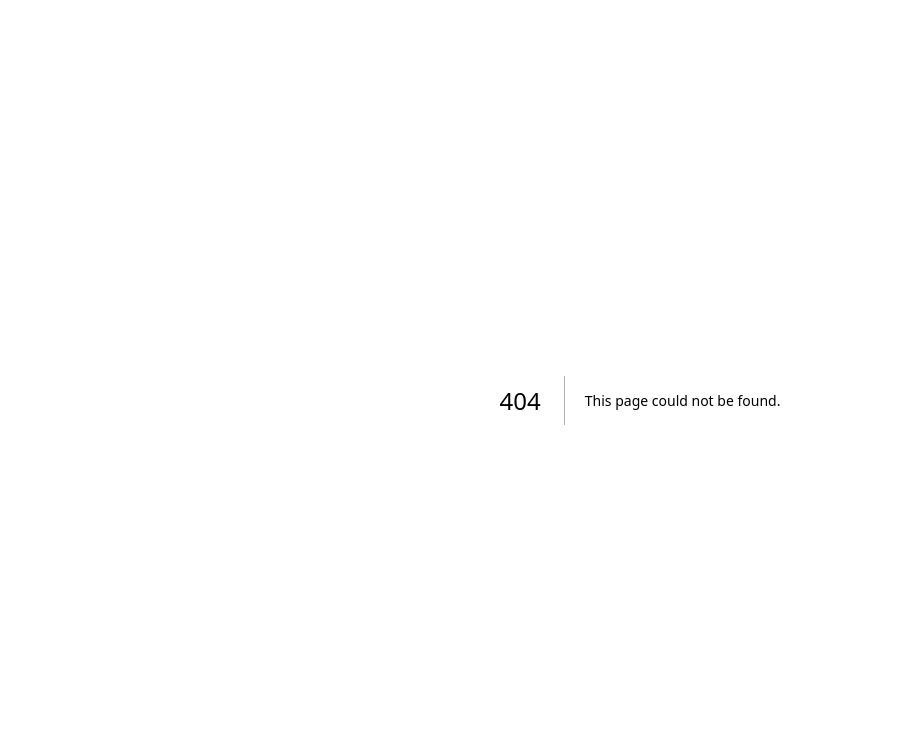
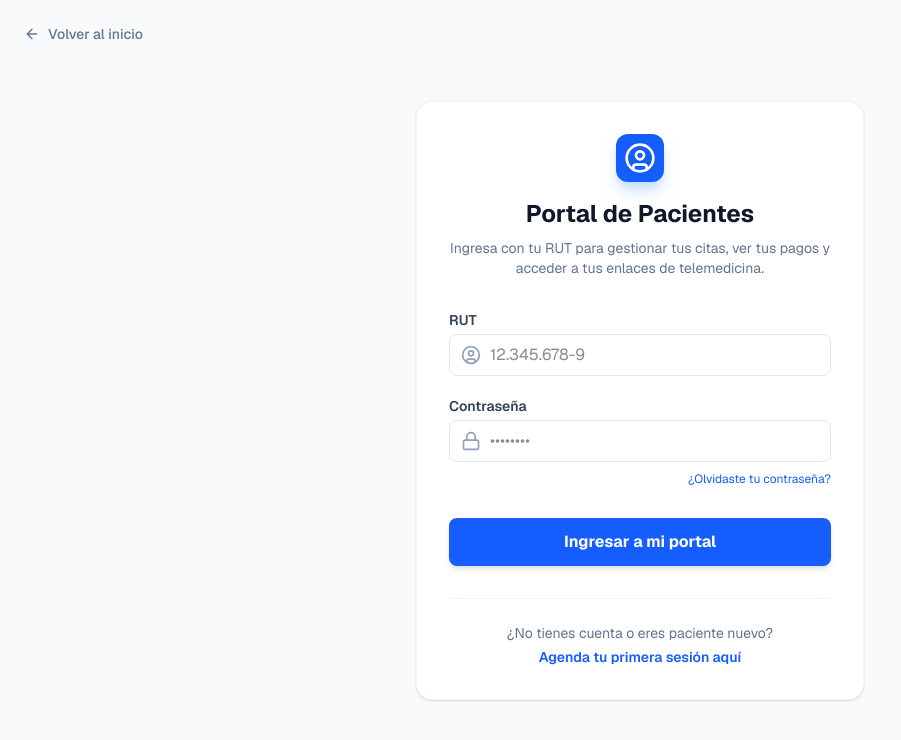
Before and after one commit to psjmirandac-art/sistema-clinico-om, a Next.js app: page /portal-pacientes in a window 1280 px wide. Before the commit this address had no page. Shown: the top 740 px of the page, without its empty margins (0-901 px from the left). Built offline with nearby package versions, Linux system fonts and the light colour scheme.

Commit message:
Activar boton hacia el portal de pacientes

```diff
--- a/app/page.tsx
+++ b/app/page.tsx
@@ -15,7 +15,7 @@ export default function LandingPage() {
           </div>
 
           <div className="flex items-center gap-4">
-            <Link href="#" className="text-sm font-medium text-slate-600 hover:text-blue-600 flex items-center gap-1 transition-colors">
+            <Link href="/portal-pacientes" className="text-sm font-medium text-slate-600 hover:text-blue-600 flex items-center gap-1 transition-colors">
               <UserCircle className="w-4 h-4" />
               Portal Pacientes
             </Link>
--- /dev/null
+++ b/app/portal-pacientes/page.tsx
@@ -0,0 +1,75 @@
+import Link from 'next/link';
+import { UserCircle, Lock, ArrowLeft } from 'lucide-react';
+
+export default function PortalPacientesLogin() {
+  return (
+    <div className="min-h-screen bg-slate-50 flex flex-col items-center justify-center p-4 font-sans">
+      {/* Botón para regresar */}
+      <div className="absolute top-6 left-6">
+        <Link href="/" className="text-slate-500 hover:text-blue-600 flex items-center gap-2 transition-colors font-medium text-sm">
+          <ArrowLeft className="w-4 h-4" />
+          Volver al inicio
+        </Link>
+      </div>
+
+      <div className="w-full max-w-md bg-white rounded-2xl shadow-sm border border-slate-100 p-8">
+        <div className="text-center mb-8">
+          <div className="w-12 h-12 bg-blue-600 rounded-xl flex items-center justify-center mx-auto mb-4 shadow-lg shadow-blue-200">
+            <UserCircle className="w-8 h-8 text-white" />
+          </div>
+          <h1 className="text-2xl font-bold text-slate-900">Portal de Pacientes</h1>
+          <p className="text-slate-500 text-sm mt-2">
+            Ingresa con tu RUT para gestionar tus citas, ver tus pagos y acceder a tus enlaces de telemedicina.
+          </p>
+        </div>
+
+        <form className="space-y-5">
+          <div>
+            <label className="block text-sm font-semibold text-slate-700 mb-1">RUT</label>
+            <div className="relative">
+              <div className="absolute inset-y-0 left-0 pl-3 flex items-center pointer-events-none">
+                <UserCircle className="h-5 w-5 text-slate-400" />
+              </div>
+              <input
+                type="text"
+                placeholder="12.345.678-9"
+                className="w-full pl-10 pr-3 py-2 border border-slate-200 rounded-lg focus:outline-none focus:ring-2 focus:ring-blue-600 focus:border-transparent transition-all"
+              />
+            </div>
+          </div>
+
+          <div>
+            <label className="block text-sm font-semibold text-slate-700 mb-1">Contraseña</label>
+            <div className="relative">
+              <div className="absolute inset-y-0 left-0 pl-3 flex items-center pointer-events-none">
+                <Lock className="h-5 w-5 text-slate-400" />
+              </div>
+              <input
+                type="password"
+                placeholder="••••••••"
+                className="w-full pl-10 pr-3 py-2 border border-slate-200 rounded-lg focus:outline-none focus:ring-2 focus:ring-blue-600 focus:border-transparent transition-all"
+              />
+            </div>
+            <div className="text-right mt-1">
+              <Link href="#" className="text-xs text-blue-600 hover:underline">¿Olvidaste tu contraseña?</Link>
+            </div>
+          </div>
+
+          <button
+            type="button"
+            className="w-full bg-blue-600 text-white font-bold py-3 rounded-lg hover:bg-blue-700 transition-colors shadow-md hover:shadow-blue-200 mt-2"
+          >
+            Ingresar a mi portal
+          </button>
+        </form>
+
+        <div className="mt-8 text-center text-sm text-slate-500 border-t border-slate-100 pt-6">
+          ¿No tienes cuenta o eres paciente nuevo? <br/>
+          <Link href="/agendar" className="text-blue-600 font-semibold hover:underline mt-1 inline-block">
+            Agenda tu primera sesión aquí
+          </Link>
+        </div>
+      </div>
+    </div>
+  );
+}
```
